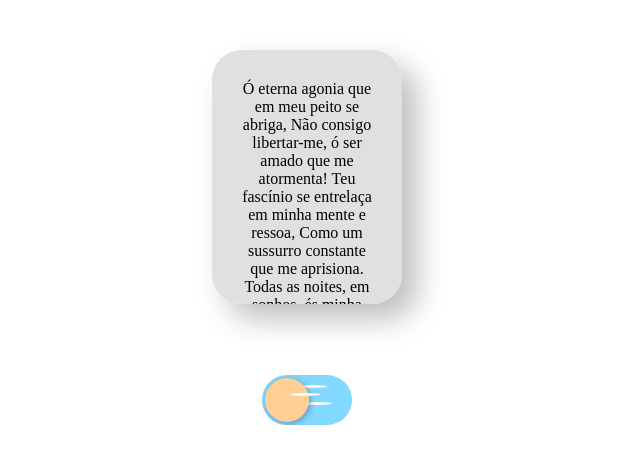
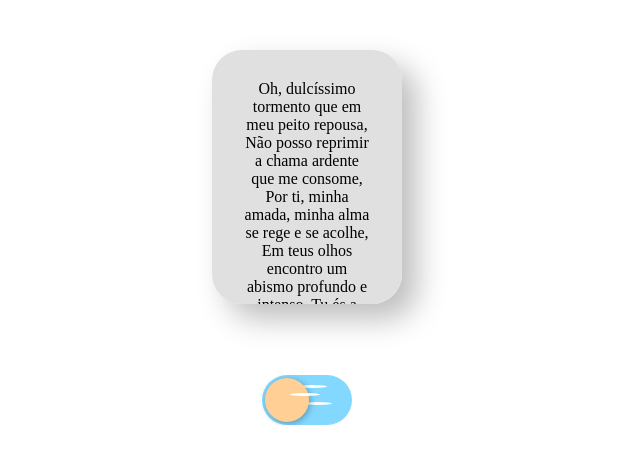
Before and after one commit to fezarosa-dev/isso, a plain HTML site: page index.html in a window 1280 px wide. Shown: the whole page, without its empty margins (333-973 px from the left). Drawn offline with Linux system fonts and the light colour scheme.

Commit message:
Atualizar o index.html

```diff
--- a/index.html
+++ b/index.html
@@ -29,42 +29,37 @@
 
     <div class="card">
         <p>
-            Ó eterna agonia que em meu peito se abriga,
-            Não consigo libertar-me, ó ser amado que me atormenta!
-            Teu fascínio se entrelaça em minha mente e ressoa,
-            Como um sussurro constante que me aprisiona.
 
-            Todas as noites, em sonhos, és minha única chama,
-            E durante o dia, és uma presença constante em meu pensamento,
-            Tu és a luz que brilha na imensidão do meu ser,
-            Um desejo incontrolável, uma chama que arde em meu íntimo.
 
-            Ah, como anseio tocar tua pele macia,
-            Perder-me em teus olhos, nas sendas da paixão,
-            Mas cruel é a distância que nos separa, meu amor,
-            E a saudade se transforma em uma melodia triste.
+Oh, dulcíssimo tormento que em meu peito repousa,
+Não posso reprimir a chama ardente que me consome,
+Por ti, minha amada, minha alma se rege e se acolhe,
+Em teus olhos encontro um abismo profundo e intenso.
 
-            Tento ocupar-me com as obrigações do cotidiano,
-            Procuro em outros sorrisos um alívio para o coração,
-            Mas, em vão, minha mente te traz de volta,
-            Tu és o enigma persistente em minha solidão.
+Tu és a estrela que ilumina minha existência,
+Uma essência divina que permeia meu ser,
+Teu toque é uma carícia que transcende a aparência,
+Em tua presença, encontro um abrigo onde me perder.
 
-            Como posso, então, afastar-te de meus pensamentos,
-            Quando tua essência se mescla a cada batida do meu ser?
-            És como uma marca indelével gravada em minha alma,
-            Impossível de apagar, impossível de esquecer.
+És a musa que inspira meus mais profundos versos,
+Cada palavra que se entrelaça é um eco da paixão,
+Teu nome ecoa como cântico em meus universos,
+Como uma melodia celestial que alcança o coração.
 
-            Assim, sigo nessa dança incansável de desejos,
-            Com a certeza de que meu coração é prisioneiro de teu encanto,
-            Apenas espero, ó aura, que um dia nossos caminhos se cruzem,
-            E que possamos, juntos, escrever uma história além das lágrimas.
+Oh, como anseio sentir tua pele como cetim,
+Explorar o labirinto de tua essência em contemplação,
+Tu és a sinfonia que ressoa em mim,
+Uma harmonia de prazer e pura devoção.
 
-            Até lá, meu amor, continuarei suspirando sob a lua,
-            Na esperança de que a existência nos traga, enfim, um encontro,
-            Enquanto isso, em minha mente, permanecerás presente,
-            Dando sentido ao absurdo da vida, meu eterno e inevitável confronto.
+Meu coração é um oceano de amor intenso,
+E em cada pulsação, ecoa o desejo de te amar,
+És a dona absoluta do meu ser imenso,
+E a ti, minha amada, me entrego sem hesitar.
 
-        </p>
+Que o destino entrelace nossos destinos,
+Que a vida nos guie por caminhos profundos e infinitos,
+E que nosso amor, nas asas do tempo, seja eterno,
+Um mergulho profundo em mares de amor bendito.        </p>
     </div>
 </body>
 
```
